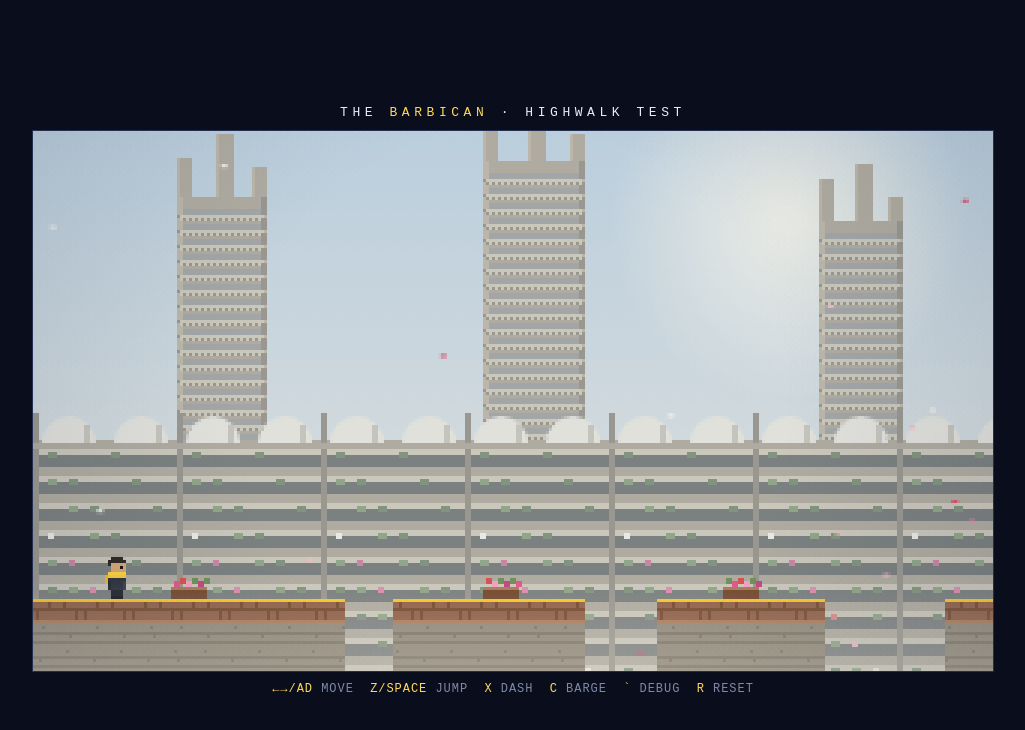
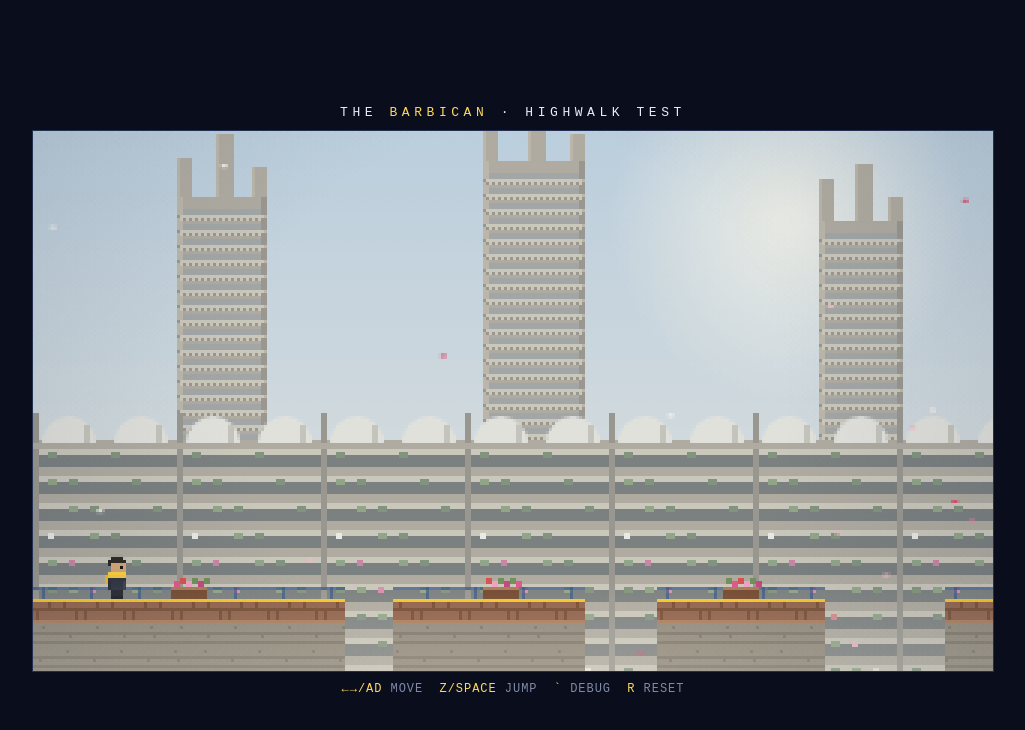
Before and after one commit to andy159/barbican, a website with bundled scripts: page index.html in a window 1280 px wide. Shown: the whole page, without its empty margins (127-1152 px from the left). Built offline with nearby package versions, Linux system fonts and the light colour scheme.

Commit message:
Add bench checkpoints, water hazard, scuffed line, and railings

```diff
--- a/index.html
+++ b/index.html
@@ -23,7 +23,7 @@
 <body>
 <div id="title">THE <span>BARBICAN</span> · HIGHWALK TEST</div>
 <div id="frame"><canvas id="c" width="320" height="180"></canvas></div>
-<div id="hud"><b>←→/AD</b> move&nbsp;&nbsp;<b>Z/SPACE</b> jump&nbsp;&nbsp;<b>X</b> dash&nbsp;&nbsp;<b>C</b> barge&nbsp;&nbsp;<b>`</b> debug&nbsp;&nbsp;<b>R</b> reset</div>
+<div id="hud"><b>←→/AD</b> move&nbsp;&nbsp;<b>Z/SPACE</b> jump&nbsp;&nbsp;<b>`</b> debug&nbsp;&nbsp;<b>R</b> reset</div>
 <script type="module" src="src/main.js"></script>
 </body>
 </html>
--- a/src/level.js
+++ b/src/level.js
@@ -30,7 +30,17 @@
 
 export function solidAt(tx, ty){
   const t = tileAt(tx, ty);
-  return t === '#' || t === '=' || t === 'H';
+  return t === '#' || t === '=' || t === 'H' || t === '-';
+}
+
+/* does the AABB overlap any tile of the given character? (water, benches) */
+export function overlapsChar(x, y, w, h, ch){
+  const x0 = Math.floor(x/TILE), x1 = Math.floor((x+w-0.01)/TILE);
+  const y0 = Math.floor(y/TILE), y1 = Math.floor((y+h-0.01)/TILE);
+  for(let ty = y0; ty <= y1; ty++)
+    for(let tx = x0; tx <= x1; tx++)
+      if(tileAt(tx, ty) === ch) return true;
+  return false;
 }
 
 function breakTile(tx, ty){
--- a/src/player.js
+++ b/src/player.js
@@ -21,12 +21,13 @@
     trail: [],                                   // dash afterimages
     sx: 1, sy: 1,                                // squash/stretch scales
     deaths: 0, flash: 0,
-    abilities: { wallJump: true, dash: true, barge: true, grapple: false },
+    checkpoint: { x: level.spawn.x, y: level.spawn.y },   // last bench rested at
+    abilities: { wallJump: true, dash: false, barge: false, grapple: false },
   };
 }
 
 export function respawn(P){
-  P.x = level.spawn.x; P.y = level.spawn.y; P.px = P.x; P.py = P.y;
+  P.x = P.checkpoint.x; P.y = P.checkpoint.y; P.px = P.x; P.py = P.y;
   P.vx = 0; P.vy = 0; P.sx = 1; P.sy = 1; P.grounded = false;
   P.wallCoyote = 0; P.lastWallDir = 0; P.inputLock = 0;
   P.dashLeft = 0; P.dashes = 1; P.freeze = 0; P.trail.length = 0;
@@ -243,6 +244,12 @@
 }
 
 function pitCheck(P){
-  if(P.y > level.ROOM_H*TILE + 24){ P.deaths++; respawn(P); }
+  /* resting at a bench sets the respawn point */
+  const bx = Math.floor((P.x + P.w/2)/TILE), by = Math.floor((P.y + P.h/2)/TILE);
+  if(level.tileAt(bx, by) === 'B')
+    P.checkpoint = { x: bx*TILE, y: (by+1)*TILE - P.h };
+
+  const drowned = level.overlapsChar(P.x, P.y, P.w, P.h, 'W');
+  if(drowned || P.y > level.ROOM_H*TILE + 24){ P.deaths++; respawn(P); }
   if(P.flash > 0) P.flash--;
 }
--- a/src/render.js
+++ b/src/render.js
@@ -93,10 +93,27 @@
   for(let ty = y0; ty <= y1; ty++){
     for(let tx = x0; tx <= x1; tx++){
       const t = tileAt(tx,ty);
-      if(t !== '#' && t !== '=' && t !== 'H') continue;
+      if(t === ' ' || t === '' || t === 'P') continue;
       const sx = tx*TILE - cx, sy = ty*TILE - cy;
       const topExposed = !solidAt(tx,ty-1);
-      if(t === 'H'){
+      if(t === 'W'){
+        /* lake water: deep teal, lit surface line, faint ripple bands */
+        ctx.fillStyle = '#3f6d66'; ctx.fillRect(sx,sy,TILE,TILE);
+        if(tileAt(tx,ty-1) !== 'W'){
+          ctx.fillStyle = '#8fc0b4'; ctx.fillRect(sx,sy,TILE,1);
+          ctx.fillStyle = '#5b8d82'; ctx.fillRect(sx + (tx%3)*2, sy+2, 3, 1);
+        }else if((tx*7 + ty*13) % 5 === 0){
+          ctx.fillStyle = '#4a7a71'; ctx.fillRect(sx+2, sy+3, 4, 1);
+        }
+      }else if(t === 'B'){
+        /* concrete bench (checkpoint): slab on two feet */
+        ctx.fillStyle = '#b3aca0'; ctx.fillRect(sx,   sy+3, 8, 2);
+        ctx.fillStyle = '#8f887c'; ctx.fillRect(sx+1, sy+5, 1, 3);
+        ctx.fillRect(sx+6, sy+5, 1, 3);
+        if(P.checkpoint && Math.floor(P.checkpoint.x/TILE) === tx){
+          ctx.fillStyle = '#f7c623'; ctx.fillRect(sx+3, sy+2, 2, 1);   // resting mark
+        }
+      }else if(t === 'H'){
         /* plywood hoarding: warm boards, plank joints, a pasted notice */
         ctx.fillStyle = '#c09055';  ctx.fillRect(sx,sy,TILE,TILE);
         ctx.fillStyle = '#9a7040';  ctx.fillRect(sx,sy+2,TILE,1);
@@ -106,14 +123,29 @@
           ctx.fillStyle = '#f2efe6'; ctx.fillRect(sx+3,sy+3,3,4);   // notice bill
           ctx.fillStyle = '#d94f4f'; ctx.fillRect(sx+4,sy+4,1,1);
         }
-      }else if(t === '=' && topExposed){
+      }else if((t === '=' || t === '-') && topExposed){
         /* walkway: brick paving with staggered joints */
         ctx.fillStyle = PAL.brick;      ctx.fillRect(sx,sy,TILE,TILE);
         ctx.fillStyle = PAL.brickDark;  ctx.fillRect(sx,sy+3,TILE,1);
         ctx.fillRect(sx + (tx%2 ? 2 : 5), sy, 1, 3);
         ctx.fillRect(sx + (tx%2 ? 6 : 1), sy+4, 1, 4);
         ctx.fillStyle = PAL.brickLight; ctx.fillRect(sx,sy+7,TILE,1);
-        ctx.fillStyle = '#f7c623';      ctx.fillRect(sx,sy,TILE,1);   // the Yellow Line
+        if(t === '='){
+          ctx.fillStyle = '#f7c623';    ctx.fillRect(sx,sy,TILE,1);   // the Yellow Line
+        }else{
+          /* scuffed line: worn fragments — this marks something */
+          ctx.fillStyle = '#c8a94e';
+          ctx.fillRect(sx + (tx%2 ? 1 : 4), sy, 2, 1);
+          ctx.fillRect(sx + (tx%2 ? 5 : 0), sy, 1, 1);
+        }
+        /* blue-painted railing behind the walkway edge */
+        const leftCont  = tileAt(tx-1,ty) === '=' || tileAt(tx-1,ty) === '-';
+        const rightCont = tileAt(tx+1,ty) === '=' || tileAt(tx+1,ty) === '-';
+        if(leftCont || rightCont){
+          ctx.fillStyle = 'rgba(55,88,138,0.75)';
+          ctx.fillRect(sx, sy-4, TILE, 1);                       // top rail
+          if(tx % 2 === 0) ctx.fillRect(sx+3, sy-4, 1, 4);       // post
+        }
       }else{
         /* board-marked, pick-hammered concrete */
         ctx.fillStyle = PAL.conc;     ctx.fillRect(sx,sy,TILE,TILE);
@@ -331,6 +363,7 @@
 }
 
 function signAt(x, y, text){
-  ctx.fillStyle = '#232c4a'; ctx.fillRect(x-2,y-9,58,12);
+  const w = text.length*4.3 + 8;                 // estate wayfinding plate
+  ctx.fillStyle = '#232c4a'; ctx.fillRect(x-2,y-9,w,12);
   ctx.fillStyle = '#ffd95e'; ctx.font = '7px monospace'; ctx.fillText(text,x+2,y);
 }
```
